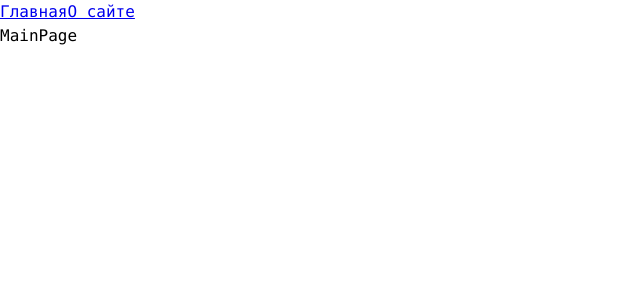
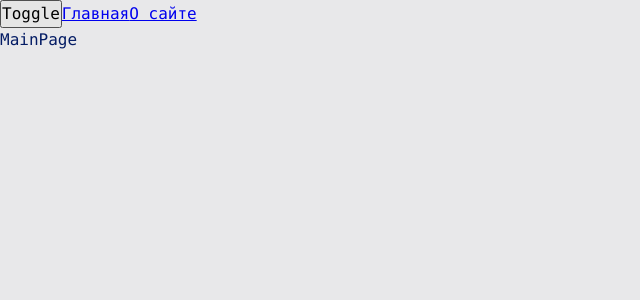
Before and after one commit to gitandreiko/pet, a React app: page / in a window 1280 px wide. Shown: the top 300 px of the page, without its empty margins (0-640 px from the left). Built offline with nearby package versions, Linux system fonts and the light colour scheme.

Commit message:
add ThemeContext

```diff
--- a/src/App.tsx
+++ b/src/App.tsx
@@ -1,13 +1,20 @@
-import { Suspense } from "react";
+import { Suspense, useContext, useState } from "react";
 import { Link, Route, Routes } from "react-router-dom";
 import { AboutPageAsync } from "./pages/AboutPage/AboutPage.async";
 import { MainPageAsync } from "./pages/MainPage/MainPage.async";
+import { Theme, ThemeContext } from "./theme/ThemeContext";
 
 import "./styles/index.scss";
 
 const App = () => {
+  const { theme, setTheme } = useContext(ThemeContext);
+
+  const toggleTheme = () =>
+    setTheme(theme === Theme.DARK ? Theme.LIGHT : Theme.DARK);
+
   return (
-    <div className="app">
+    <div className={`app ${theme}`}>
+      <button onClick={toggleTheme}>Toggle</button>
       <Link to={"/"}>Главная</Link>
       <Link to={"/about"}>О сайте</Link>
       <Suspense fallback={<div>Loading...</div>}>
--- a/src/index.tsx
+++ b/src/index.tsx
@@ -1,10 +1,16 @@
 import { render } from "react-dom";
+import { BrowserRouter } from "react-router-dom";
+import ThemeProvider from "./theme/ThemeProvider";
+
 import App from "./App";
-import { BrowserRouter } from "react-router-dom";
+
+
 
 render(
   <BrowserRouter>
-    <App />
+    <ThemeProvider>
+      <App />
+    </ThemeProvider>
   </BrowserRouter>,
   document.getElementById("root")
 );
--- /dev/null
+++ b/src/theme/ThemeContext.ts
@@ -0,0 +1,15 @@
+import { createContext } from "react";
+
+export enum Theme {
+  LIGHT = "light",
+  DARK = "dark",
+}
+
+export interface ThemeContextProps {
+  theme?: Theme;
+  setTheme?: (theme: Theme) => void;
+}
+
+export const ThemeContext = createContext<ThemeContextProps>({});
+
+export const LOCAL_STORAGE_THEME_KEY = "theme";
--- /dev/null
+++ b/src/theme/ThemeProvider.tsx
@@ -0,0 +1,25 @@
+import { FC, useMemo, useState } from "react";
+import { LOCAL_STORAGE_THEME_KEY, Theme, ThemeContext } from "./ThemeContext";
+
+const defaultTheme =
+  (localStorage.getItem(LOCAL_STORAGE_THEME_KEY) as Theme) || Theme.LIGHT;
+
+const ThemeProvider: FC = ({ children }) => {
+  const [theme, setTheme] = useState<Theme>(defaultTheme);
+
+  const defaultProps = useMemo(
+    () => ({
+      theme: theme,
+      setTheme: setTheme,
+    }),
+    [theme]
+  );
+
+  return (
+    <ThemeContext.Provider value={defaultProps}>
+      {children}
+    </ThemeContext.Provider>
+  );
+};
+
+export default ThemeProvider;
```
